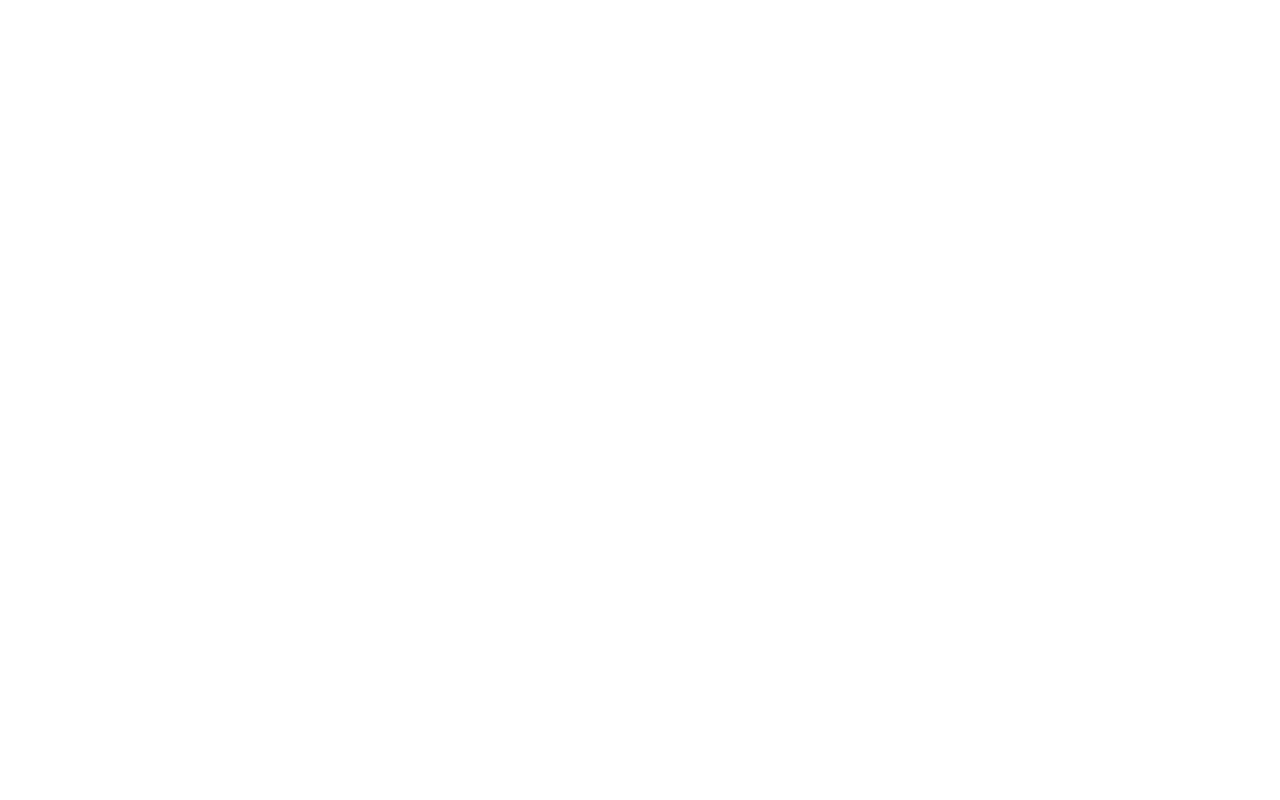
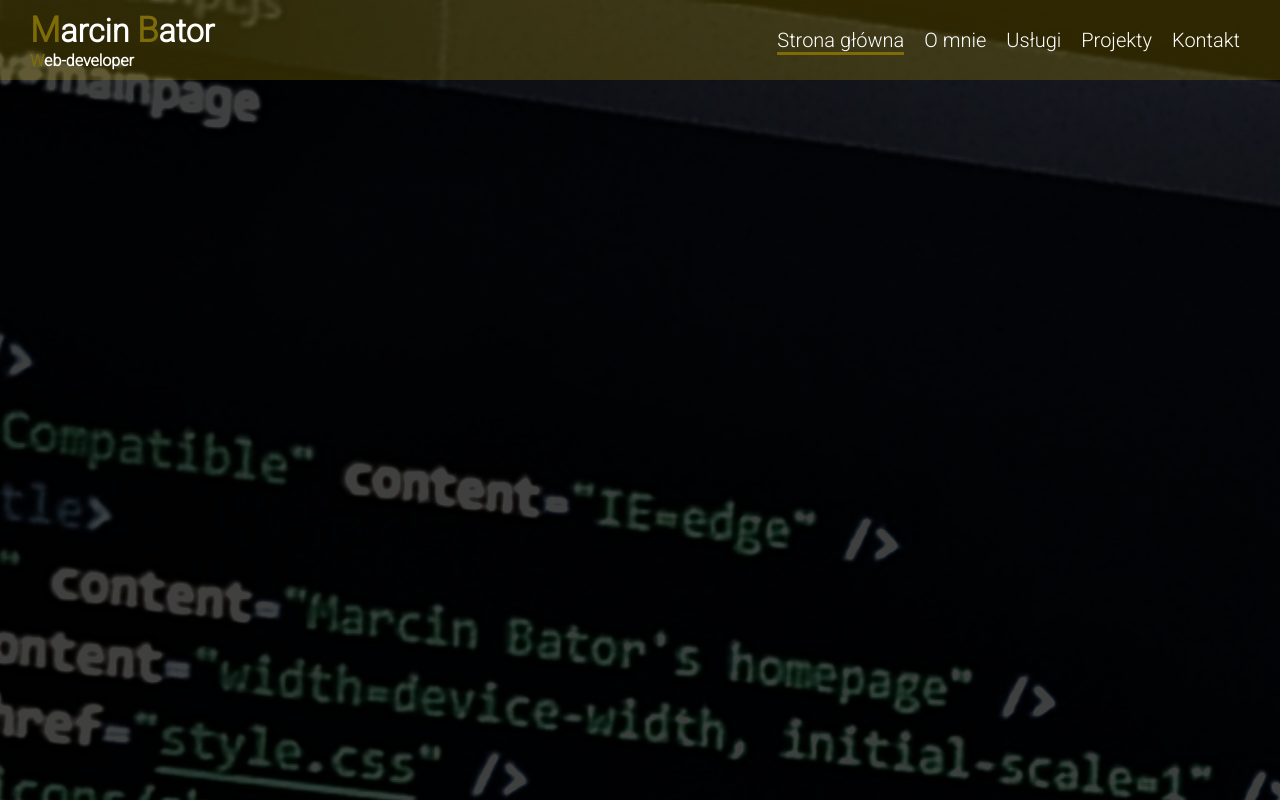
Before and after one commit to HeilMartinos/Marcin_Bator, a plain HTML site: page index.html in a window 1280 px wide. Drawn offline with nearby package versions, Linux system fonts and the light colour scheme.

Commit message:
Main page

```diff
--- a/index.html
+++ b/index.html
@@ -1,4 +1,4 @@
-<!DOCTYPE html>
+<!DOCTYPE html lang="pl">
 <html>
   <head>
     <meta charset="utf-8" />
@@ -7,6 +7,7 @@
     <meta name="description" content="Marcin Bator's homepage" />
     <meta name="viewport" content="width=device-width, initial-scale=1" />
     <link rel="stylesheet" href="style.css" />
+    <link rel="icon" href="icons/shortcut.png" />
     <script
       async
       defer
@@ -14,7 +15,48 @@
       integrity="sha256-3zlB5s2uwoUzrXK3BT7AX3FyvojsraNFxCc2vC/7pNI="
       crossorigin="anonymous"
     ></script>
+    <link rel="preconnect" href="https://fonts.googleapis.com" />
+    <link rel="preconnect" href="https://fonts.gstatic.com" crossorigin />
+    <link
+      href="https://fonts.googleapis.com/css2?family=Roboto:wght@300&display=swap"
+      rel="stylesheet"
+    />
     <script src="script.js" async defer></script>
   </head>
-  <body></body>
+  <body>
+    <div id="mainpage">
+      <header>
+        <logo>
+          <h1>
+            <span class="title">M</span>arcin <span class="title">B</span>ator
+          </h1>
+          <h4><span style="color: rgb(126, 108, 9)">W</span>eb-developer</h4>
+        </logo>
+        <nav>
+          <ul>
+            <li>
+              Strona główna
+              <div class="underlineactive"></div>
+            </li>
+            <li>
+              O mnie
+              <div class="underline"></div>
+            </li>
+            <li>
+              Usługi
+              <div class="underline"></div>
+            </li>
+            <li>
+              Projekty
+              <div class="underline"></div>
+            </li>
+            <li>
+              Kontakt
+              <div class="underline"></div>
+            </li>
+          </ul>
+        </nav>
+      </header>
+    </div>
+  </body>
 </html>
--- a/style.css
+++ b/style.css
@@ -3,3 +3,63 @@
   padding: 0;
   box-sizing: border-box;
 }
+body {
+  font-family: "Roboto", sans-serif;
+  color: white;
+  background: black;
+}
+#mainpage {
+  width: 100%;
+  height: 100vh;
+  background-image: linear-gradient(rgba(0, 0, 0, 0.75), rgba(0, 0, 0, 0.75)),
+    url(pic/background.jpg);
+}
+#mainpage header {
+  background: rgba(223, 190, 7, 0.2);
+  padding: 10px 30px;
+  position: sticky;
+  top: 0;
+  left: 0;
+  display: flex;
+  justify-content: space-between;
+  align-items: center;
+}
+.title {
+  color: rgb(126, 108, 9);
+  font-size: 35px;
+}
+logo {
+  display: flex;
+  flex-direction: column;
+  align-items: flex-start;
+}
+nav ul {
+  list-style: none;
+  display: flex;
+  font-size: 20px;
+}
+nav ul li {
+  margin: 10px;
+  position: relative;
+}
+.underline {
+  width: 0;
+  height: 3px;
+  background: rgb(126, 108, 9);
+  position: absolute;
+  left: 0;
+  transition: width 0.2s;
+}
+.underlineactive {
+  width: 100%;
+  height: 3px;
+  background: rgb(126, 108, 9);
+  position: absolute;
+  left: 0;
+}
+nav ul li:hover .underline {
+  width: 100%;
+}
+nav ul li:hover {
+  cursor: pointer;
+}
```
Also changed, not shown: icons/facebook.png (added), icons/github.png (added), icons/shortcut.png (added), pic/background.jpg (added).
